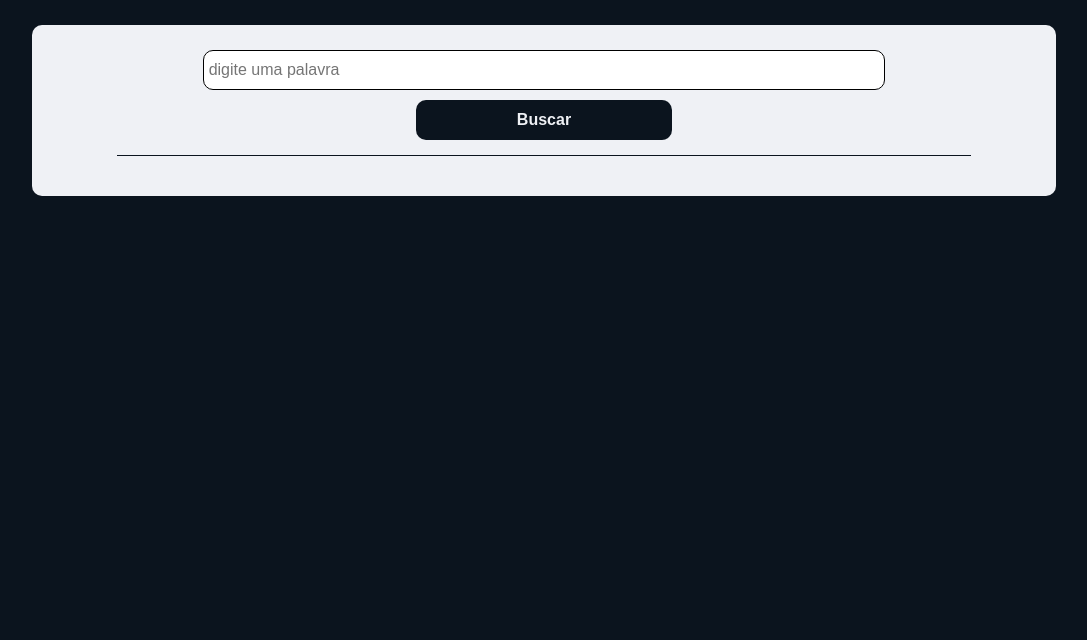
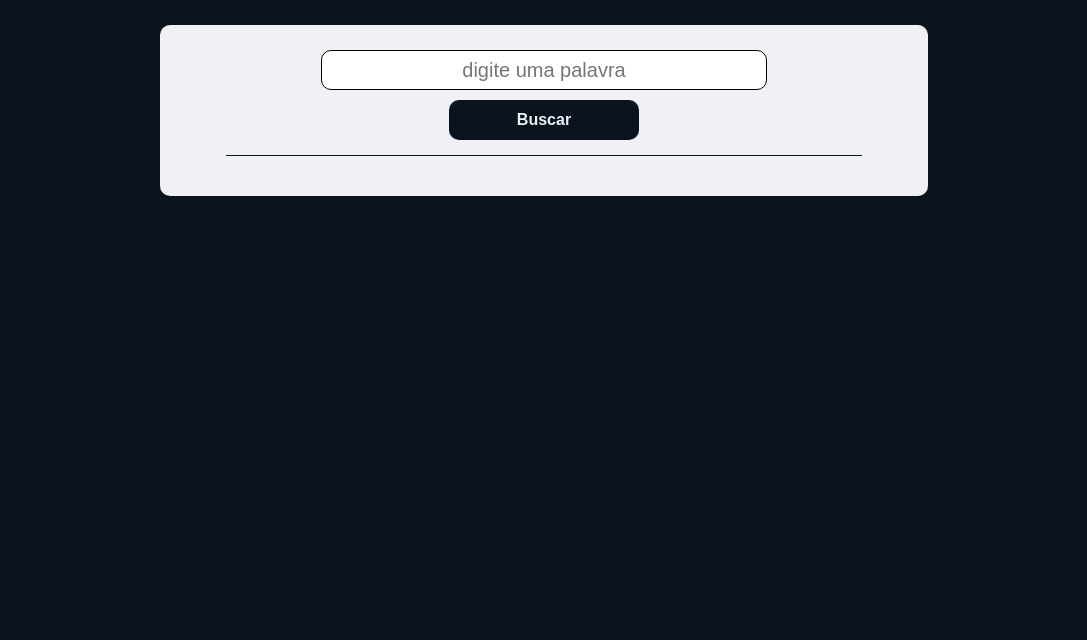
Before and after one commit to Thiago-Nasc/Dictionary, a plain HTML site: page index.html in a window 1280 px wide. Shown: the part 160-800 px from the top of the page, without its empty margins (96-1183 px from the left). Drawn offline with Linux system fonts and the light colour scheme.

Commit message:
crianda a responsividade da aplicação

```diff
--- /dev/null
+++ b/assets/css/responsive.css
@@ -0,0 +1,10 @@
+@media (min-width: 597px) {
+    .main {
+        width: 60%;
+    }
+
+    .main .search input {
+        width: 70%;
+        font-size: 2rem;
+    }
+}
--- a/assets/css/style.css
+++ b/assets/css/style.css
@@ -64,7 +64,7 @@ html {
 .main .search input {
     width: 80%;
     border: 1px solid #000;
-    padding-left: .5rem;
+    text-align: center;
     font-size: 1.6rem;
 }
 
@@ -95,6 +95,7 @@ html {
     color: var(--gray);
     font-size: 1.6rem;
     margin: 1rem 0;
+    font-style: italic;
 }
 
 .main .result p span {
--- a/assets/js/script.js
+++ b/assets/js/script.js
@@ -30,7 +30,7 @@ async function searchWord() {
             `;
         }).catch(() => {
             // tratando o retorno negativo da promise
-            result.innerHTML += '<p>Não foi possível encontrar o significado desta palavra</p>';
+            result.innerHTML += '<p>Não foi possível encontrar o significado desta palavra, verifique a ortografia e tente novamente</p>';
         });
     }
 }
--- a/index.html
+++ b/index.html
@@ -6,6 +6,7 @@
     <meta name="viewport" content="width=device-width, initial-scale=1.0">
     <!--  CSS import  -->
     <link rel="stylesheet" href="assets/css/style.css">
+    <link rel="stylesheet" href="assets/css/responsive.css">
     <!--  JS import  -->
     <script src="assets/js/script.js" defer></script>
     <title>Dictionary</title>
```
